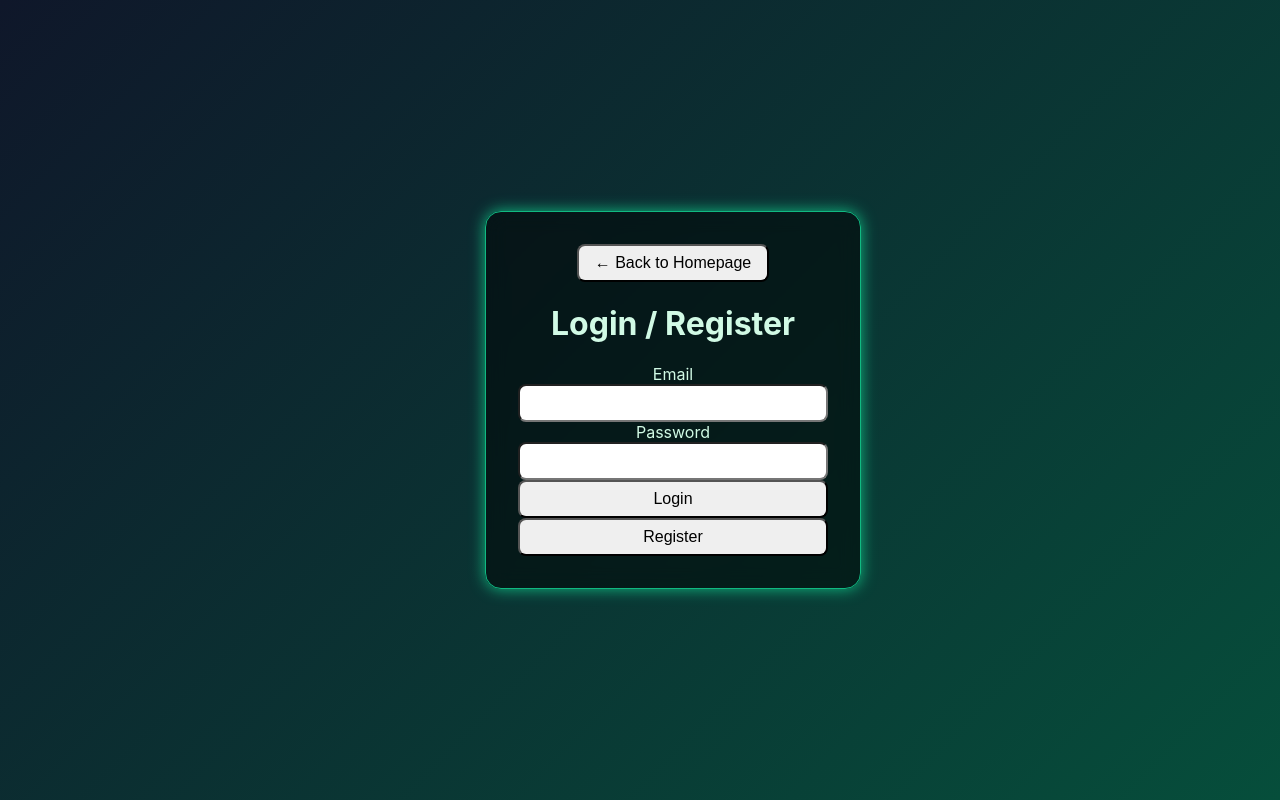
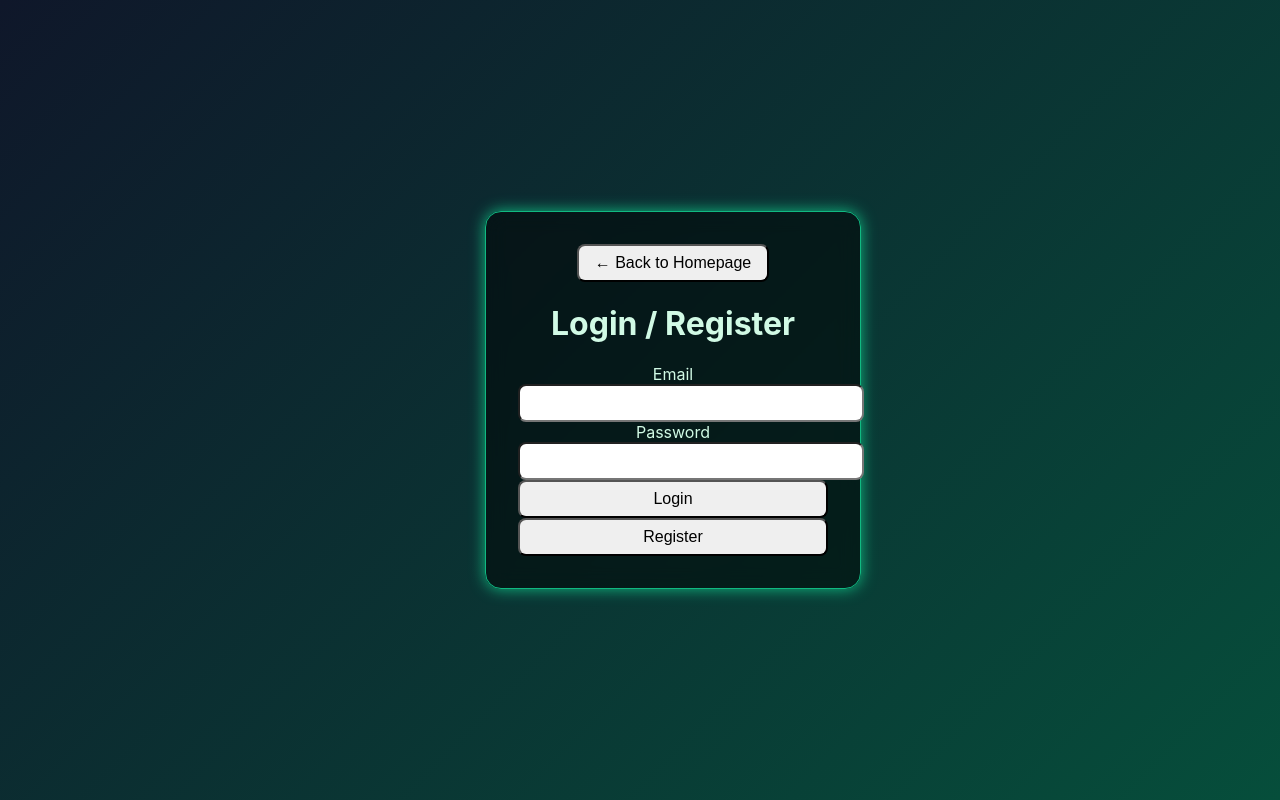
Before and after one commit to blelian/SafeChain, a Next.js app in the folder frontend/: page /login in a window 1280 px wide. Built offline with nearby package versions, Linux system fonts and the light colour scheme; no server answers.

Commit message:
login again

```diff
--- a/frontend/pages/login.tsx
+++ b/frontend/pages/login.tsx
@@ -1,39 +1,30 @@
-import { useState, useEffect } from "react";
+import { useState } from "react";
 import { authClient } from "../lib/authClient";
 import { useRouter } from "next/router";
 
 export default function LoginPage() {
-  console.log("LoginPage — v3 loaded");
-
   const [email, setEmail] = useState("");
   const [password, setPassword] = useState("");
   const [error, setError] = useState<string | null>(null);
   const [loading, setLoading] = useState(false);
   const router = useRouter();
 
-  // Redirect if already logged in
-  useEffect(() => {
-    if (typeof window !== "undefined" && authClient.getToken()) {
-      router.push("/infer");
-    }
-  }, [router]);
-
   const handleLogin = async () => {
     setLoading(true);
     setError(null);
-    const { success, message } = (await authClient.login(email, password)) as any;
+    const success = await authClient.login(email, password);
     setLoading(false);
     if (success) router.push("/infer");
-    else setError(message || "Login failed");
+    else setError("Login failed");
   };
 
   const handleRegister = async () => {
     setLoading(true);
     setError(null);
-    const { success, message } = (await authClient.register(email, password)) as any;
+    const success = await authClient.register(email, password);
     setLoading(false);
     if (success) await handleLogin();
-    else setError(message || "Registration failed (maybe email already exists)");
+    else setError("Registration failed (maybe email already exists)");
   };
 
   const handleSubmit = async (e: React.FormEvent) => {
@@ -42,8 +33,8 @@ export default function LoginPage() {
   };
 
   return (
-    <div className="page-container bg-gradient-to-br from-gray-900 via-emerald-900 to-gray-800 p-4 min-h-screen flex items-center justify-center">
-      <div className="card max-w-md w-full p-8 space-y-6 text-center overflow-hidden break-words">
+    <div className="page-container bg-gradient-to-br from-gray-900 via-emerald-900 to-gray-800 p-4">
+      <div className="card max-w-md w-full p-8 space-y-6 text-center">
         <button
           onClick={() => router.push("/")}
           className="text-sm text-emerald-300 hover:underline mb-2 self-start"
@@ -62,7 +53,7 @@ export default function LoginPage() {
                 type="email"
                 value={email}
                 onChange={(e) => setEmail(e.target.value)}
-                className="w-full min-w-0 box-border p-3 rounded-lg bg-black/20 placeholder-gray-400 focus:ring-emerald-400 focus:outline-none break-words"
+                className="w-full p-3 rounded-lg bg-black/20 placeholder-gray-400 focus:ring-emerald-400 focus:outline-none min-w-0"
                 required
               />
             </div>
@@ -76,7 +67,7 @@ export default function LoginPage() {
                 type="password"
                 value={password}
                 onChange={(e) => setPassword(e.target.value)}
-                className="w-full min-w-0 box-border p-3 rounded-lg bg-black/20 placeholder-gray-400 focus:ring-emerald-400 focus:outline-none break-words"
+                className="w-full p-3 rounded-lg bg-black/20 placeholder-gray-400 focus:ring-emerald-400 focus:outline-none min-w-0"
                 required
               />
             </div>
@@ -84,7 +75,7 @@ export default function LoginPage() {
 
           {/* Buttons */}
           <div className="grid grid-cols-1 md:grid-cols-12 gap-3 items-center mt-4">
-            <div className="md:col-start-4 md:col-span-9 flex flex-col sm:flex-row gap-3 w-full">
+            <div className="md:col-start-4 md:col-span-9 flex flex-col sm:flex-row gap-3">
               <button
                 type="submit"
                 disabled={loading}
@@ -103,10 +94,9 @@ export default function LoginPage() {
             </div>
           </div>
 
-          {/* Error */}
           {error && (
             <div className="mt-4 text-center">
-              <p className="text-red-500 break-words">{error}</p>
+              <p className="text-red-500">{error}</p>
             </div>
           )}
         </form>
```
